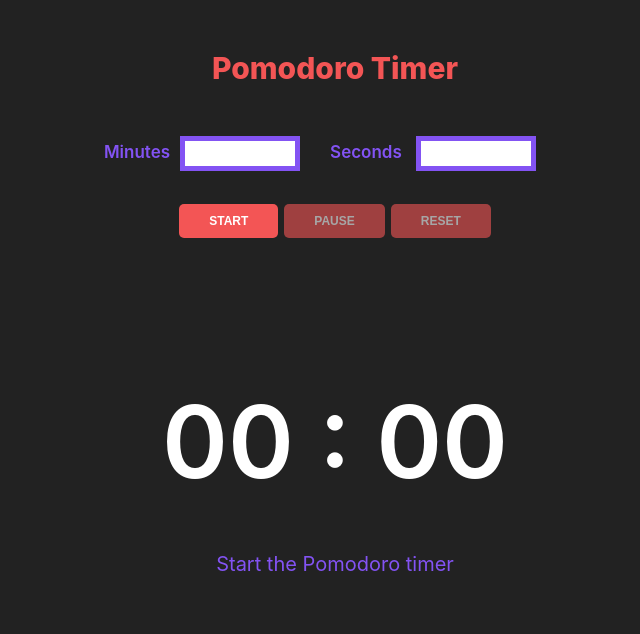
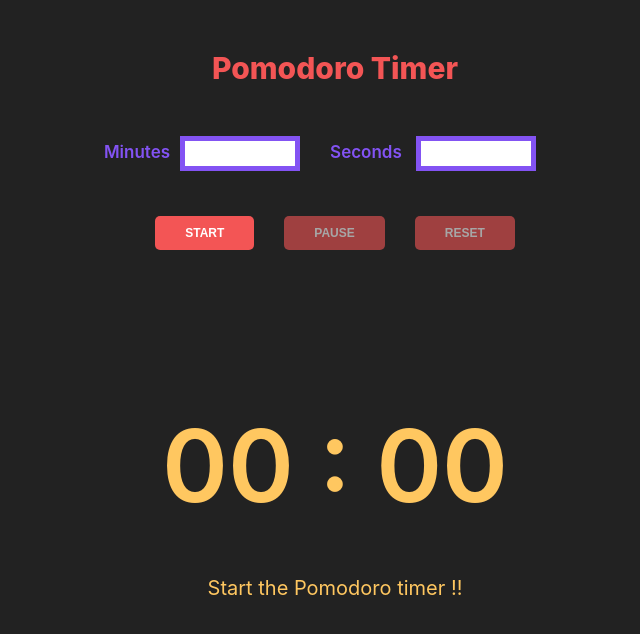
Before and after one commit to r00tDada/React_Pomodoro_Timer, a React (Create React App) app in the folder pomodoro_timer/: page / in a window 1280 px wide. Shown: the top 634 px of the page, without its empty margins (305-945 px from the left). Built offline with nearby package versions, Linux system fonts and the light colour scheme.

Commit message:
added Pomodoro Timer

```diff
--- a/pomodoro_timer/src/components/Pomodoro.js
+++ b/pomodoro_timer/src/components/Pomodoro.js
@@ -8,7 +8,7 @@ class Pomodoro extends Component {
       minutes: 0,
       seconds: 0,
       disabled: [false, true, true],
-      msg: "Start the Pomodoro timer",
+      msg: "Start the Pomodoro timer !!",
     };
     this.minutesRef = React.createRef();
     this.secondsRef = React.createRef();
@@ -21,7 +21,7 @@ class Pomodoro extends Component {
   startTimer = () => {
     this.setState({
       disabled: [true, false, false],
-      msg: "Timer has Started",
+      msg: "Timer has Started !!",
     });
     this.interval = setInterval(() => {
       const { minutes, seconds } = this.state;
@@ -37,7 +37,7 @@ class Pomodoro extends Component {
             minutes: 0,
             seconds: 0,
             disabled: [false, true, true],
-            msg: "Times Up",
+            msg: "Times Up !!!!",
           });
           this.minutesRef.current.value = "";
           this.secondsRef.current.value = "";
@@ -55,7 +55,7 @@ class Pomodoro extends Component {
     clearInterval(this.interval);
     this.setState({
       disabled: [false, true, false],
-      msg: "Timer has been Paused",
+      msg: "Timer has been Paused !!",
     });
   };
 
@@ -64,7 +64,7 @@ class Pomodoro extends Component {
       minutes: 0,
       seconds: 0,
       disabled: [false, true, true],
-      msg: "Start the Pomodoro timer again",
+      msg: "Start the Pomodoro timer again !!",
     });
     this.minutesRef.current.value = "";
     this.secondsRef.current.value = "";
--- a/pomodoro_timer/src/components/pomodoro.css
+++ b/pomodoro_timer/src/components/pomodoro.css
@@ -21,7 +21,7 @@ label {
   color: white;
   font-weight: 600;
   padding: 10px 30px;
-  margin: 3px;
+  margin: 15px;
   text-decoration: none;
   display: inline-block;
   font-size: 12px;
@@ -37,7 +37,7 @@ button[disabled]{
   font-weight: 600;
   margin-top: 120px;
   padding-top: 20px;
-  color: white;
+  color: rgb(255, 199, 96);
 }
 
 .input_box {
@@ -52,5 +52,5 @@ button[disabled]{
 .msg {
     margin-top: 50px;
     font-size: 20px;
-    color:rgb(131, 83, 243);
+    color:rgb(255, 199, 96);
 }
```
